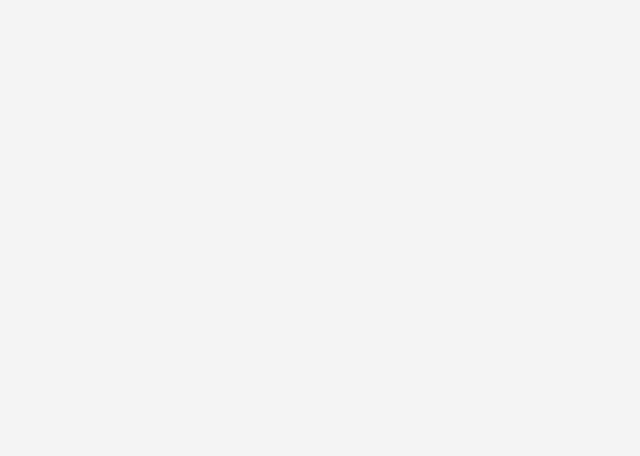
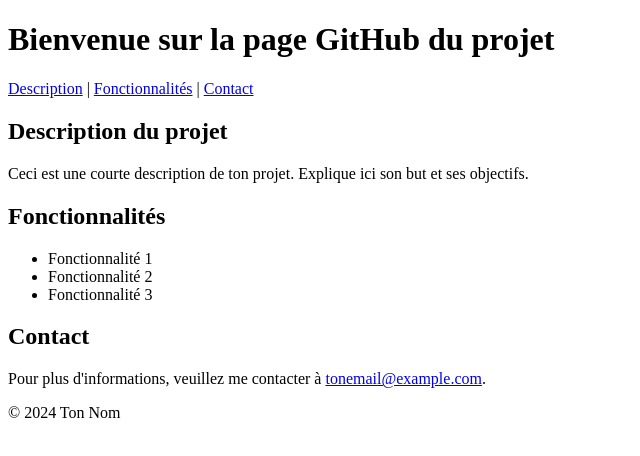
Before and after one commit to Thunzyy/Thunzyy.github.io, a plain HTML site: page Index.html in a window 1280 px wide. Shown: the whole page, without its empty margins (0-640 px from the left). Drawn offline with Linux system fonts and the light colour scheme.

Commit message:
Update Index.html

```diff
--- a/Index.html
+++ b/Index.html
@@ -6,15 +6,41 @@
     <meta name="description" content="Page GitHub du projet">
     <meta name="author" content="Ton Nom">
     <title>Page GitHub du Projet</title>
-    <style>
-        body {
-            font-family: Arial, sans-serif;
-            background-color: #f4f4f4;
-            margin: 0;
-            padding: 0;
-        }
+</head>
+<body>
 
-        header {
-            background-color: #333;
-            color: white;
-            padding:
+    <header>
+        <h1>Bienvenue sur la page GitHub du projet</h1>
+    </header>
+
+    <nav>
+        <a href="#description">Description</a> |
+        <a href="#features">Fonctionnalités</a> |
+        <a href="#contact">Contact</a>
+    </nav>
+
+    <section id="description">
+        <h2>Description du projet</h2>
+        <p>Ceci est une courte description de ton projet. Explique ici son but et ses objectifs.</p>
+    </section>
+
+    <section id="features">
+        <h2>Fonctionnalités</h2>
+        <ul>
+            <li>Fonctionnalité 1</li>
+            <li>Fonctionnalité 2</li>
+            <li>Fonctionnalité 3</li>
+        </ul>
+    </section>
+
+    <section id="contact">
+        <h2>Contact</h2>
+        <p>Pour plus d'informations, veuillez me contacter à <a href="mailto:tonemail@example.com">tonemail@example.com</a>.</p>
+    </section>
+
+    <footer>
+        <p>&copy; 2024 Ton Nom</p>
+    </footer>
+
+</body>
+</html>
```
